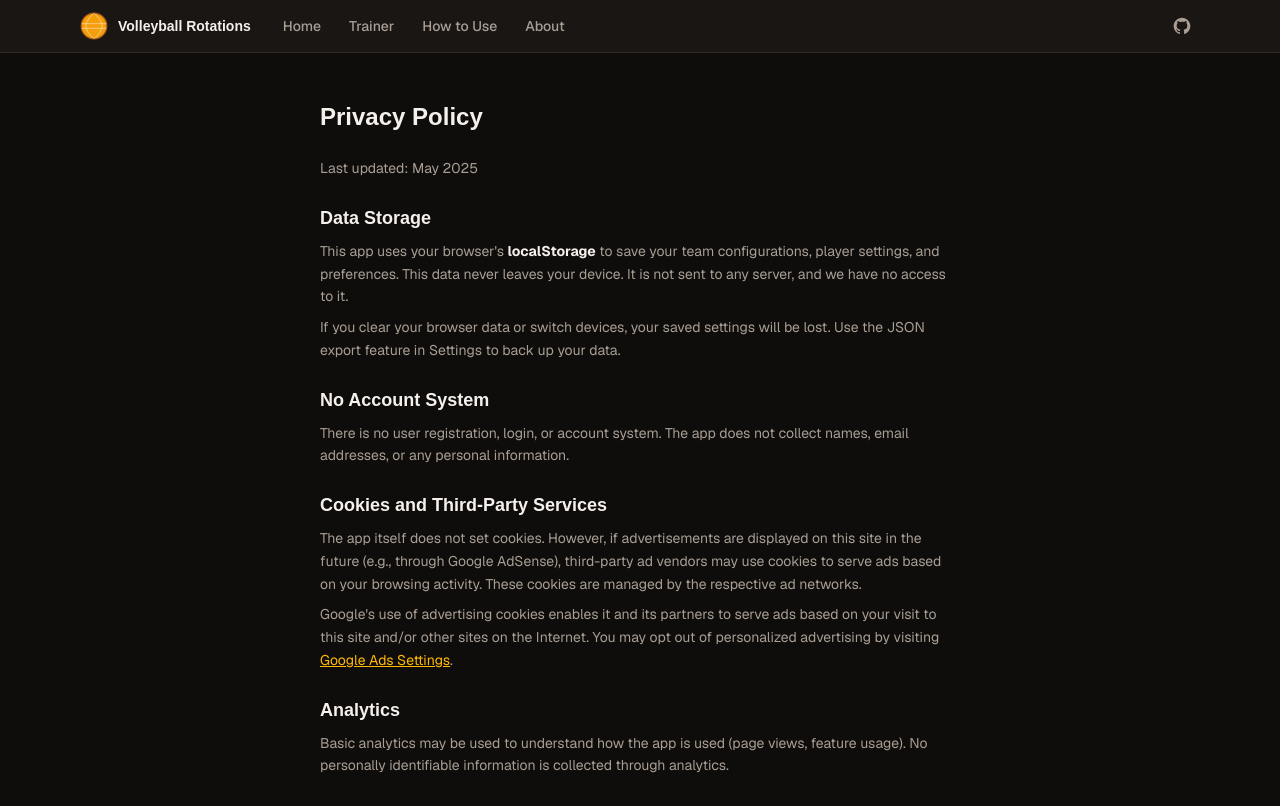
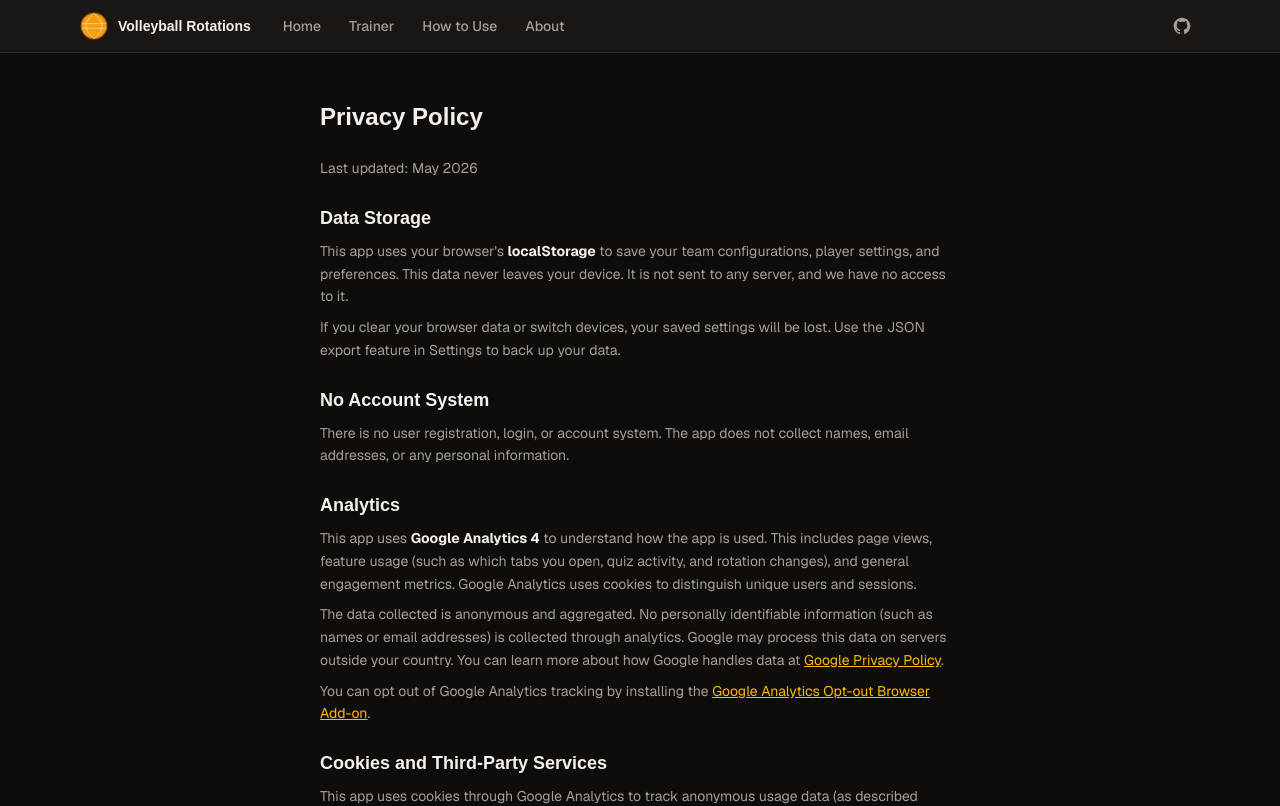
Before and after one commit to alihas7621/volleyball-rotations-trainer, a React (Vite) app: page /privacy in a window 1280 px wide. Shown: the top 806 px of the page. Built offline with nearby package versions, Linux system fonts and the light colour scheme; no server answers; a web font is replaced by a local one.

Commit message:
update: privacy policy for GA4 analytics and future ad monetization
Specifies Google Analytics 4 usage, cookie details, opt-out links,
and clarifies future AdSense plans. Updated date to May 2026.

```diff
--- a/src/pages/PrivacyPage.tsx
+++ b/src/pages/PrivacyPage.tsx
@@ -5,7 +5,7 @@ export default function PrivacyPage() {
 
       <div className="space-y-6 text-sm text-text-secondary leading-relaxed">
         <p>
-          Last updated: May 2025
+          Last updated: May 2026
         </p>
 
         <section>
@@ -30,11 +30,46 @@ export default function PrivacyPage() {
         </section>
 
         <section>
+          <h2 className="text-lg font-bold font-display text-text-primary mb-2">Analytics</h2>
+          <p>
+            This app uses <strong className="text-text-primary">Google Analytics 4</strong> to understand how the
+            app is used. This includes page views, feature usage (such as which tabs you open, quiz activity, and
+            rotation changes), and general engagement metrics. Google Analytics uses cookies to distinguish unique
+            users and sessions.
+          </p>
+          <p className="mt-2">
+            The data collected is anonymous and aggregated. No personally identifiable information (such as names
+            or email addresses) is collected through analytics. Google may process this data on servers outside your
+            country. You can learn more about how Google handles data at{' '}
+            <a
+              href="https://policies.google.com/privacy"
+              target="_blank"
+              rel="noopener noreferrer"
+              className="text-amber-400 hover:text-amber-300 underline"
+            >
+              Google Privacy Policy
+            </a>.
+          </p>
+          <p className="mt-2">
+            You can opt out of Google Analytics tracking by installing the{' '}
+            <a
+              href="https://tools.google.com/dlpage/gaoptout"
+              target="_blank"
+              rel="noopener noreferrer"
+              className="text-amber-400 hover:text-amber-300 underline"
+            >
+              Google Analytics Opt-out Browser Add-on
+            </a>.
+          </p>
+        </section>
+
+        <section>
           <h2 className="text-lg font-bold font-display text-text-primary mb-2">Cookies and Third-Party Services</h2>
           <p>
-            The app itself does not set cookies. However, if advertisements are displayed on this site in the
-            future (e.g., through Google AdSense), third-party ad vendors may use cookies to serve ads based on
-            your browsing activity. These cookies are managed by the respective ad networks.
+            This app uses cookies through Google Analytics to track anonymous usage data (as described above).
+            In the future, advertisements may be displayed on this site (e.g., through Google AdSense).
+            Third-party ad vendors may use cookies to serve ads based on your browsing activity. These cookies
+            are managed by the respective ad networks.
           </p>
           <p className="mt-2">
             Google's use of advertising cookies enables it and its partners to serve ads based on your visit to
@@ -47,14 +82,6 @@ export default function PrivacyPage() {
             >
               Google Ads Settings
             </a>.
-          </p>
-        </section>
-
-        <section>
-          <h2 className="text-lg font-bold font-display text-text-primary mb-2">Analytics</h2>
-          <p>
-            Basic analytics may be used to understand how the app is used (page views, feature usage).
-            No personally identifiable information is collected through analytics.
           </p>
         </section>
 
```
